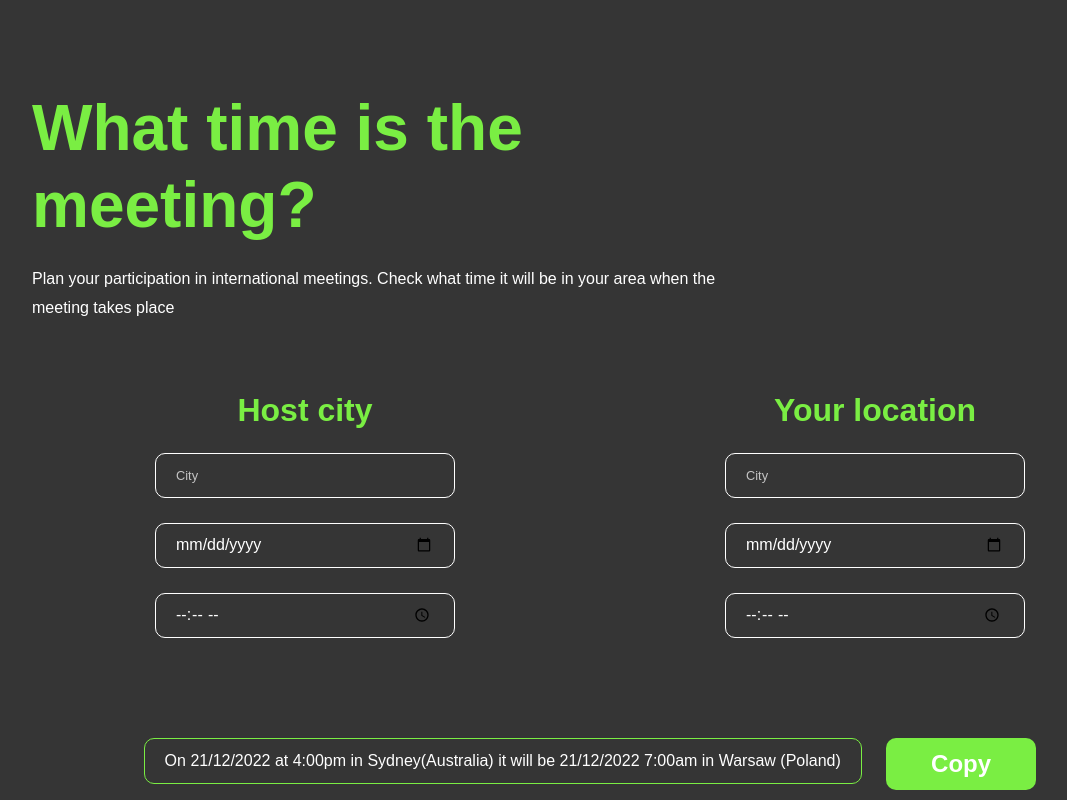
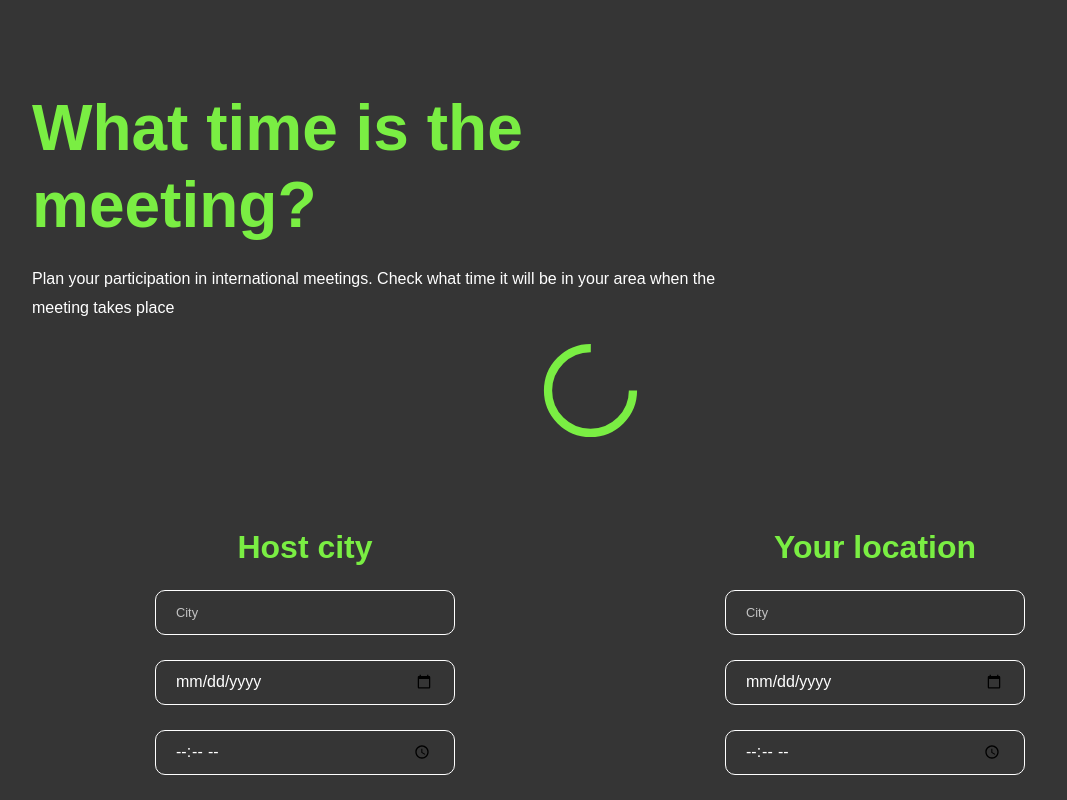
Before and after one commit to TatianaMoseeva/timechecker, a React (Create React App) app: page / in a window 1280 px wide. Shown: the top 800 px of the page, without its empty margins (50-1117 px from the left). Built offline with nearby package versions, Linux system fonts and the light colour scheme; no server answers.

Commit message:
add loading spinner

```diff
--- a/src/components/infoBlocks/InfoBlocks.js
+++ b/src/components/infoBlocks/InfoBlocks.js
@@ -1,6 +1,7 @@
 import React, {useState, useEffect} from 'react';
 import TimeApiService from '../../services/TimeApiService';
 
+import Loading from '../loading/Loading';
 import DestCity from '../destCity/DestCity';
 import HostCity from '../hostCity/HostCity';
 
@@ -13,10 +14,14 @@ import './InfoBlocks.scss';
 function InfoBlocks() {
 
     const timeApiService = new TimeApiService();
-    // timeApiService.getTargetTime().then(res => console.log(res));
+    // timeApiService.getTime().then(res => console.log(res));
 
     const [value, setValue] = useState({});
     const {baseCity, baseDay, baseTime, targetCity, targetDay, targetTime} = value;
+
+    const [loading, setLoading] = useState(true);
+    const spinner = loading ? <Loading/> : null;
+
 
     useEffect(() => {
         updateTime();
@@ -33,11 +38,13 @@ function InfoBlocks() {
     }
 
 
+
     function handleChange(prop, event) {
 		setValue({...value, ...{[prop]: event.target.value}});
 	}
 
     return <main className="info-blocks">
+                {spinner}
                 <Row>
                     <Col><HostCity city={baseCity} day={baseDay} time={baseTime} handleChange={handleChange}/></Col>
                     <Col><DestCity city={targetCity} day={targetDay} time={targetTime} handleChange={handleChange}/></Col>
--- /dev/null
+++ b/src/components/loading/Loading.js
@@ -0,0 +1,38 @@
+const Loading = () => {
+    return (
+        <svg
+        xmlns="http://www.w3.org/2000/svg"
+        style={{
+          margin: "auto",
+          background: "0 0",
+          display: "block",
+          shapeRendering: "auto",
+        }}
+        width={137}
+        height={137}
+        viewBox="0 0 100 100"
+        preserveAspectRatio="xMidYMid"
+      >
+        <circle
+          cx={50}
+          cy={50}
+          fill="none"
+          stroke="#7aee43"
+          strokeWidth={6}
+          r={31}
+          strokeDasharray="146.08405839192537 50.69468613064179"
+        >
+          <animateTransform
+            attributeName="transform"
+            type="rotate"
+            repeatCount="indefinite"
+            dur="1.5384615384615383s"
+            values="0 50 50;360 50 50"
+            keyTimes="0;1"
+          />
+        </circle>
+      </svg>
+    )
+}
+
+export default Loading;
```
